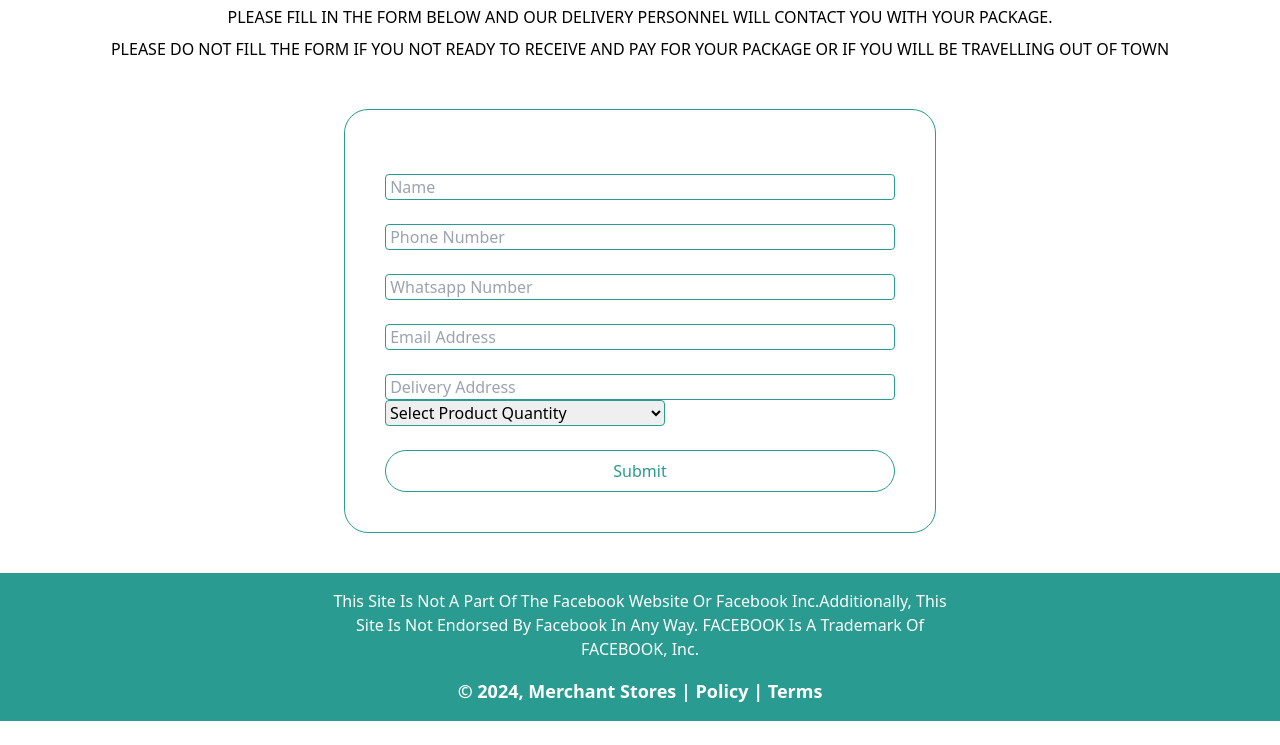
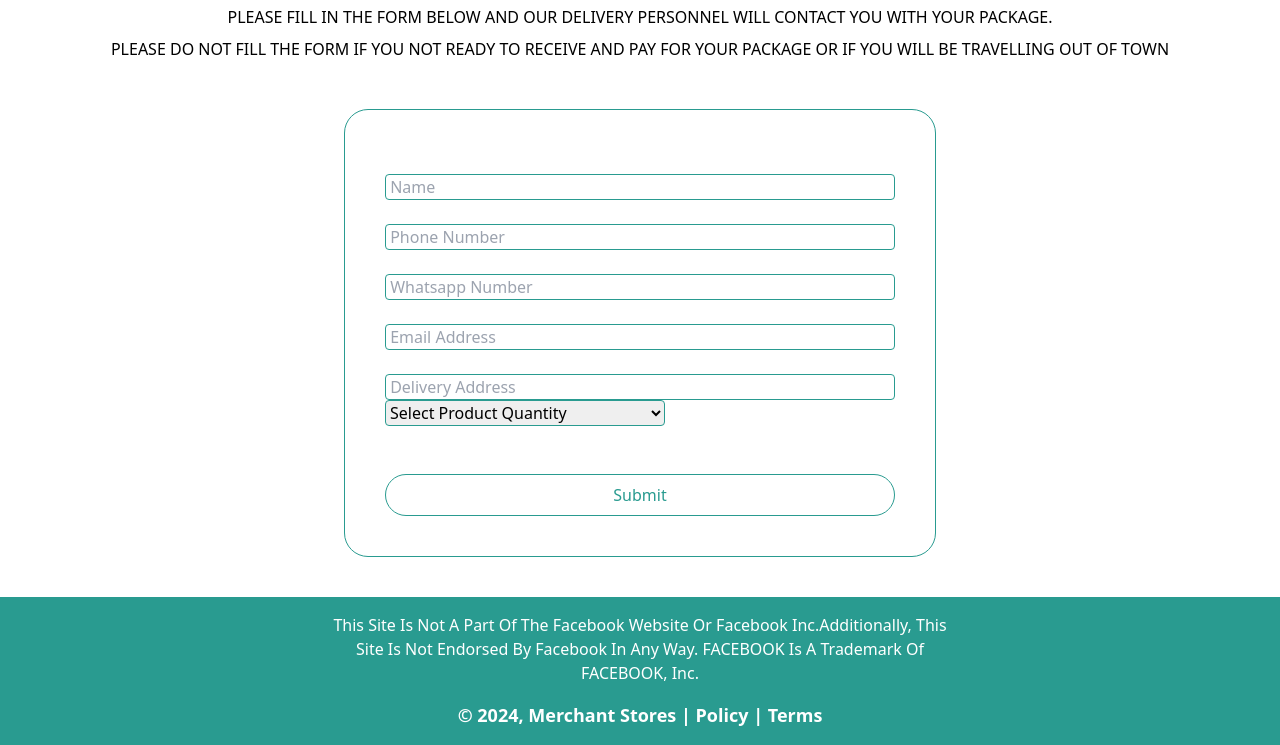
Before and after one commit to Mrkelles/5days, a plain HTML site: page cart.html in a window 1280 px wide. Shown: the part 163-908 px from the top of the page. Before the commit the page ends 884 px from the top, so only its background shows below. Drawn offline with nearby package versions, Linux system fonts and the light colour scheme.

Commit message:
Update cart.html

```diff
--- a/cart.html
+++ b/cart.html
@@ -63,7 +63,7 @@
 
             <input type="hidden"  id="external" name="external" value="1" /><br>
 
-            <input type="submit" name="submit" class="border w-full text-[#299b90] border-[#299b90] rounded-full py-2 px-8 cursor-pointer">
+            <input type="submit" name="submit" class="border w-full text-[#299b90] border-[#299b90] rounded-full py-2 px-8 cursor-pointer mt-6 w-full">
 
             </form>
     </div>
```
